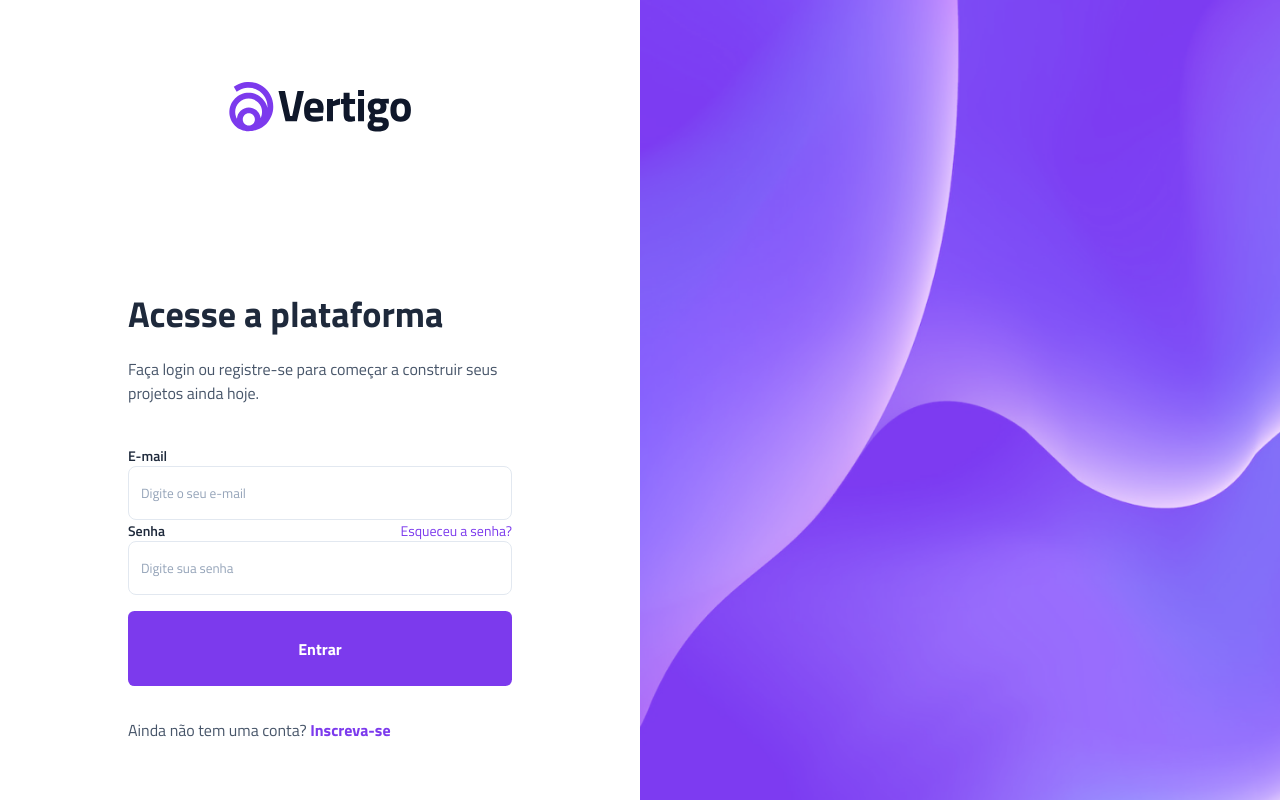
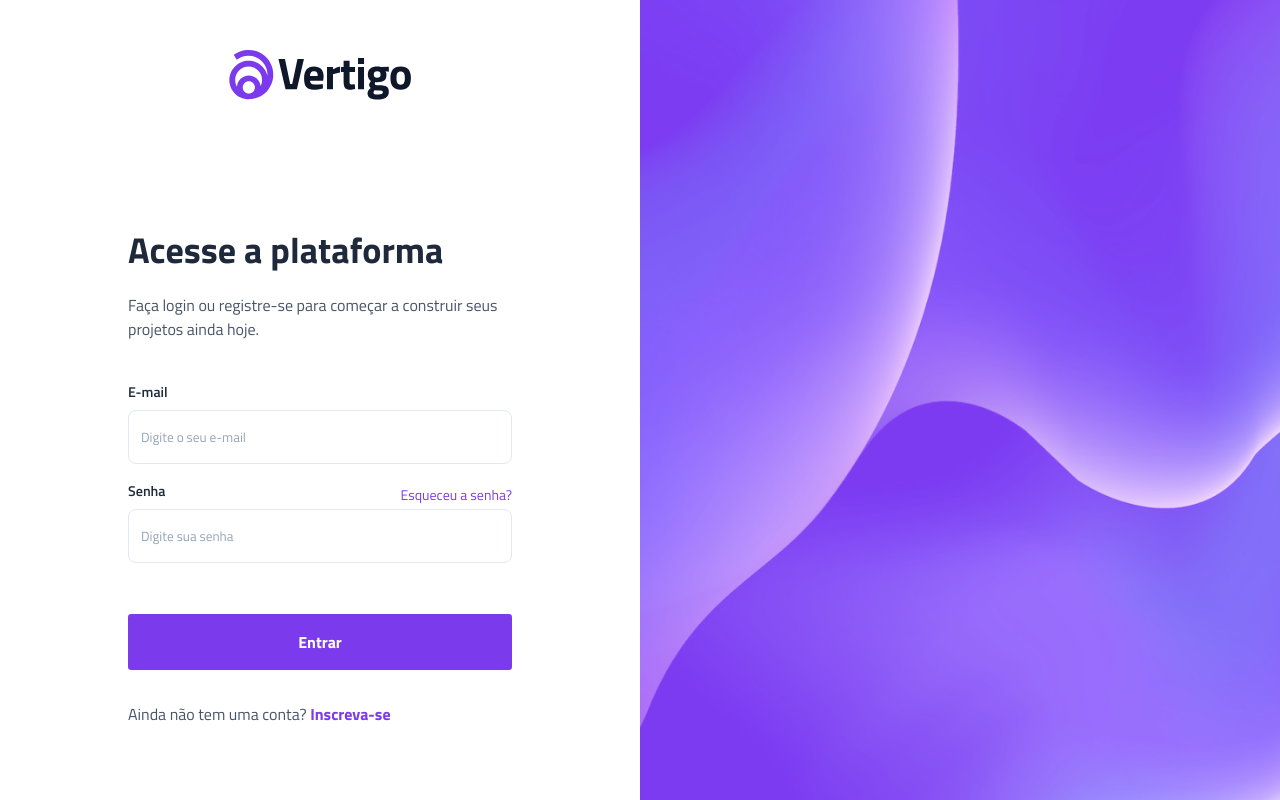
Before and after one commit to nicolas-de-souza-moraes12a/projeto-vertigo, a plain HTML site: page index.html in a window 1280 px wide. Drawn offline with Linux system fonts and the light colour scheme.

Commit message:
erro consertado

```diff
--- a/style.css
+++ b/style.css
@@ -17,14 +17,14 @@
 
 header {
     background-image: url(./imagens/Rectangle\ 1.png);
-    background-size: cover;
-    height: 8.375rem;
+    background-size: ;
+    height: 4.375rem;
 
     display: flex;
     justify-content: center;
     align-items: center;
 
-    margin-bottom: 3.7rem;
+    margin-bottom: 3rem;
 }
 
 main {
@@ -49,6 +49,7 @@ main {
 .input-box {
     display: flex;
     flex-direction: column;
+    margin-bottom: 1rem;
 }
 
 .input-box div {
@@ -59,9 +60,10 @@ main {
 }
 
 .login label {
-    font-size: 0.875rem;
+    font-size: 0.885rem;
     color: var(--gray-800);
     font-weight: 600;
+    margin-bottom: 0.5rem;
 }
 
 .login input {
@@ -91,20 +93,20 @@ main {
 }
 
 .login button {
-    margin-top: 1rem;
+    margin-top: 2.2rem;
     margin-bottom: 2rem;
-    padding-block: 1.6rem;
+    padding-block: 1rem;
     width: 100%;
     background: var(--purple);
     border: none;
-    border-radius: 0.4rem;
+    border-radius: 0.2rem;
 
     font-size: 1rem;
     font-weight: 700;
     color: var(--white);
 }
 
-.login button :hover {
+.login button:hover {
     background: var(--light-purple);
     transition: 0.3s;
     cursor: pointer;
```
